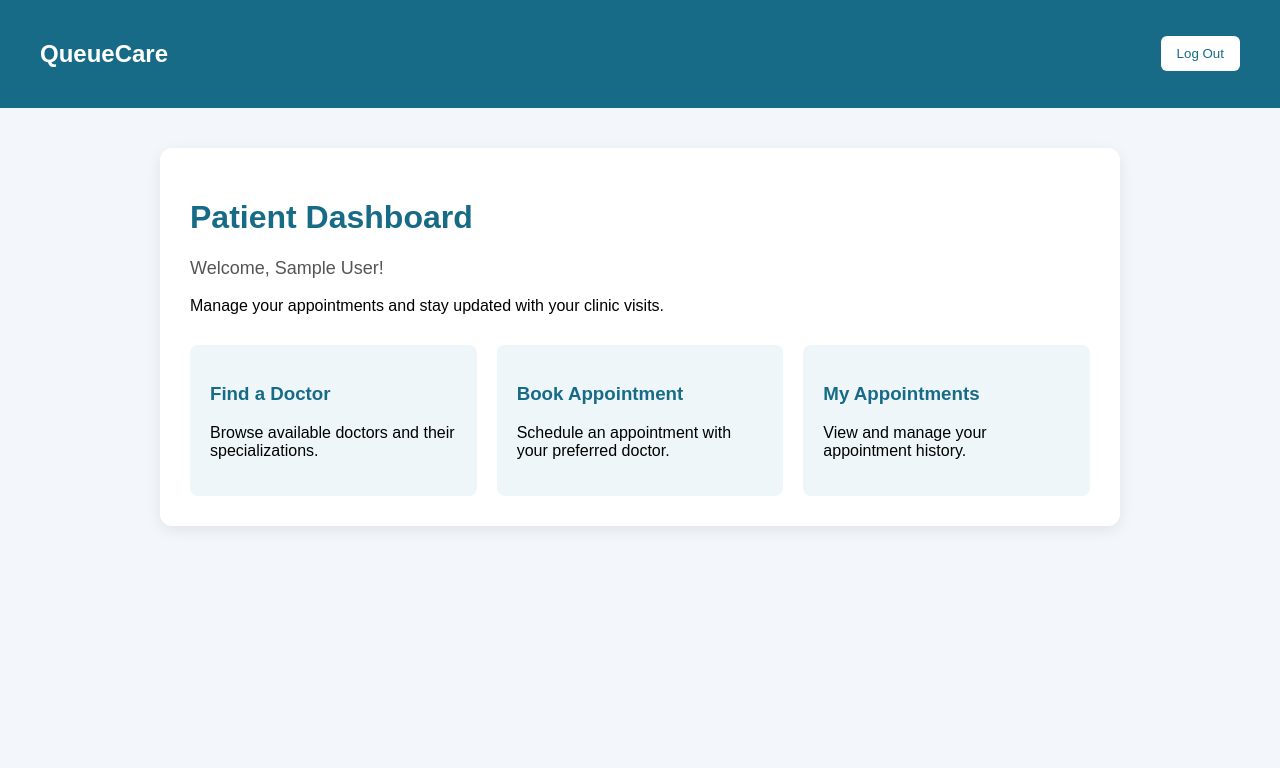
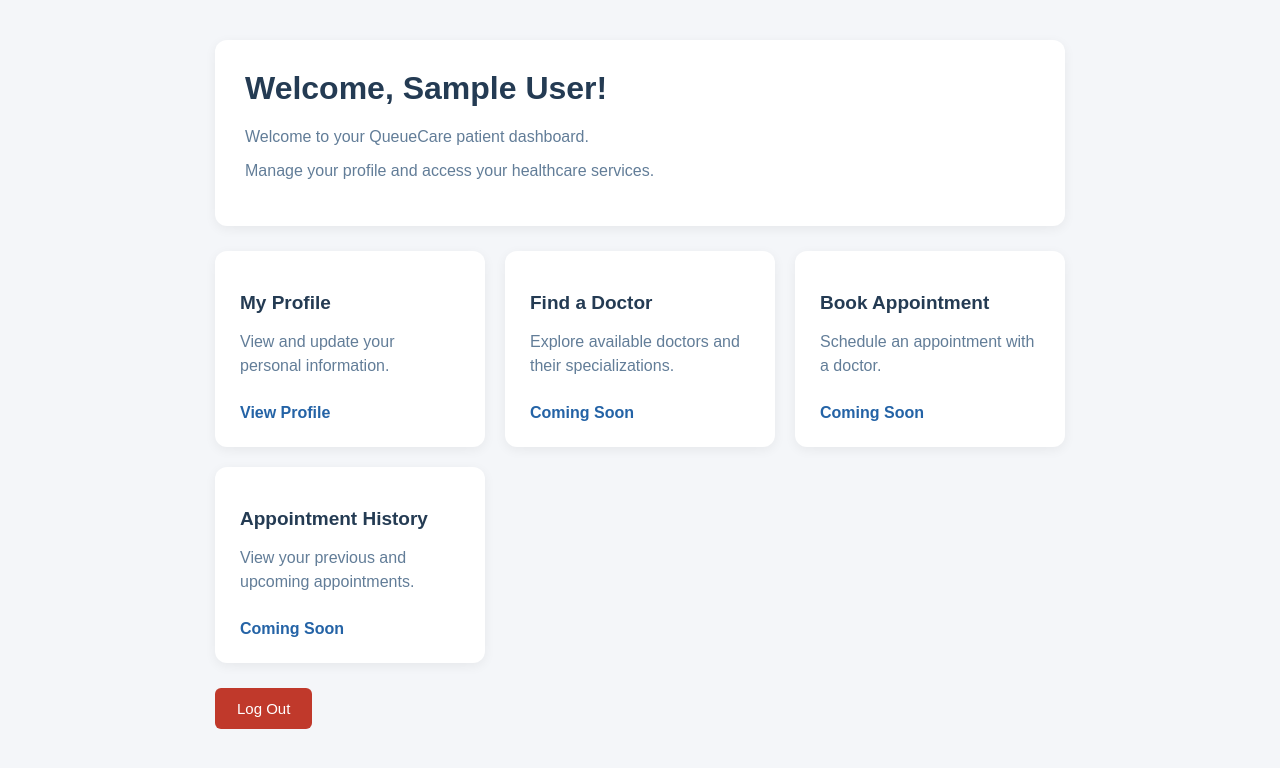
Before and after one commit to hannyx-dev/QueueCare, a Flask app: page /patient/dashboard in a window 1280 px wide. Shown: the top 768 px of the page. Run offline with Flask 3, Linux system fonts and the light colour scheme; the visitor is signed in with stand-in values (Sample User, id 1).

Commit message:
Add patient profile management

```diff
--- a/app/patients/routes.py
+++ b/app/patients/routes.py
@@ -1,6 +1,8 @@
 
-from flask import Blueprint, render_template
+from flask import Blueprint, render_template, request, redirect, url_for, flash
 from flask_login import login_required, current_user
+
+from app.extensions import db
 
 patient = Blueprint("patient", __name__)
 
@@ -9,3 +11,33 @@ patient = Blueprint("patient", __name__)
 @login_required
 def dashboard():
     return render_template("patient_dashboard.html", user=current_user)
+
+
+@patient.route("/profile", methods=["GET", "POST"])
+@login_required
+def profile():
+    if request.method == "POST":
+        full_name = request.form.get("full_name", "").strip()
+        contact = request.form.get("contact", "").strip()
+
+        if not full_name:
+            flash("Full name is required.", "error")
+            return redirect(url_for("patient.profile"))
+
+        if len(full_name) > 100:
+            flash("Full name cannot exceed 100 characters.", "error")
+            return redirect(url_for("patient.profile"))
+
+        if len(contact) > 20:
+            flash("Contact number cannot exceed 20 characters.", "error")
+            return redirect(url_for("patient.profile"))
+
+        current_user.full_name = full_name
+        current_user.contact = contact if contact else None
+
+        db.session.commit()
+
+        flash("Your profile has been updated successfully.", "success")
+        return redirect(url_for("patient.profile"))
+
+    return render_template("patient/profile.html", user=current_user)
--- a/app/templates/patient_dashboard.html
+++ b/app/templates/patient_dashboard.html
@@ -1,3 +1,4 @@
+
 
 <!DOCTYPE html>
 <html lang="en">
@@ -9,100 +10,119 @@
     <style>
         body {
             font-family: Arial, sans-serif;
-            background: #f3f6fa;
+            background: #f4f6f9;
             margin: 0;
-        }
-
-        header {
-            background: #176b87;
-            color: white;
-            padding: 20px 40px;
-            display: flex;
-            justify-content: space-between;
-            align-items: center;
+            padding: 40px 20px;
         }
 
         .container {
-            max-width: 900px;
-            margin: 40px auto;
+            max-width: 850px;
+            margin: auto;
+        }
+
+        .header {
+            background: white;
             padding: 30px;
-            background: white;
             border-radius: 12px;
-            box-shadow: 0 4px 15px rgba(0, 0, 0, 0.08);
+            margin-bottom: 25px;
+            box-shadow: 0 3px 12px rgba(0, 0, 0, 0.06);
         }
 
         h1 {
-            color: #176b87;
+            color: #243b53;
+            margin-top: 0;
         }
 
-        .welcome {
-            color: #555;
-            font-size: 18px;
+        .header p {
+            color: #627d98;
         }
 
-        .features {
+        .cards {
             display: grid;
             grid-template-columns: repeat(auto-fit, minmax(200px, 1fr));
             gap: 20px;
-            margin-top: 30px;
         }
 
-        .feature {
-            background: #eef6f9;
-            padding: 20px;
-            border-radius: 8px;
+        .card {
+            background: white;
+            padding: 25px;
+            border-radius: 12px;
+            box-shadow: 0 3px 12px rgba(0, 0, 0, 0.06);
         }
 
-        .feature h3 {
-            color: #176b87;
+        .card h2 {
+            color: #243b53;
+            font-size: 19px;
         }
 
-        button {
-            background: white;
-            color: #176b87;
+        .card p {
+            color: #627d98;
+            line-height: 1.5;
+        }
+
+        .card a {
+            display: inline-block;
+            margin-top: 10px;
+            color: #2463a6;
+            text-decoration: none;
+            font-weight: bold;
+        }
+
+        .logout-button {
+            margin-top: 25px;
+            padding: 12px 22px;
+            background: #c0392b;
+            color: white;
             border: none;
-            padding: 10px 16px;
             border-radius: 6px;
             cursor: pointer;
+            font-size: 15px;
         }
     </style>
 </head>
 
 <body>
 
-    <header>
-        <h2>QueueCare</h2>
+    <div class="container">
+
+        <div class="header">
+            <h1>Welcome, {{ user.full_name }}!</h1>
+            <p>Welcome to your QueueCare patient dashboard.</p>
+            <p>Manage your profile and access your healthcare services.</p>
+        </div>
+
+        <div class="cards">
+
+            <div class="card">
+                <h2>My Profile</h2>
+                <p>View and update your personal information.</p>
+                <a href="{{ url_for('patient.profile') }}">View Profile</a>
+            </div>
+
+            <div class="card">
+                <h2>Find a Doctor</h2>
+                <p>Explore available doctors and their specializations.</p>
+                <a href="#">Coming Soon</a>
+            </div>
+
+            <div class="card">
+                <h2>Book Appointment</h2>
+                <p>Schedule an appointment with a doctor.</p>
+                <a href="#">Coming Soon</a>
+            </div>
+
+            <div class="card">
+                <h2>Appointment History</h2>
+                <p>View your previous and upcoming appointments.</p>
+                <a href="#">Coming Soon</a>
+            </div>
+
+        </div>
 
         <form method="POST" action="{{ url_for('auth.logout') }}">
-            <button type="submit">Log Out</button>
+            <button type="submit" class="logout-button">Log Out</button>
         </form>
-    </header>
 
-    <div class="container">
-        <h1>Patient Dashboard</h1>
-
-        <p class="welcome">
-            Welcome, {{ current_user.full_name }}!
-        </p>
-
-        <p>Manage your appointments and stay updated with your clinic visits.</p>
-
-        <div class="features">
-            <div class="feature">
-                <h3>Find a Doctor</h3>
-                <p>Browse available doctors and their specializations.</p>
-            </div>
-
-            <div class="feature">
-                <h3>Book Appointment</h3>
-                <p>Schedule an appointment with your preferred doctor.</p>
-            </div>
-
-            <div class="feature">
-                <h3>My Appointments</h3>
-                <p>View and manage your appointment history.</p>
-            </div>
-        </div>
     </div>
 
 </body>
```
Also changed, not shown: app/templates/patient/profile.html (added, +124 -0 lines).
